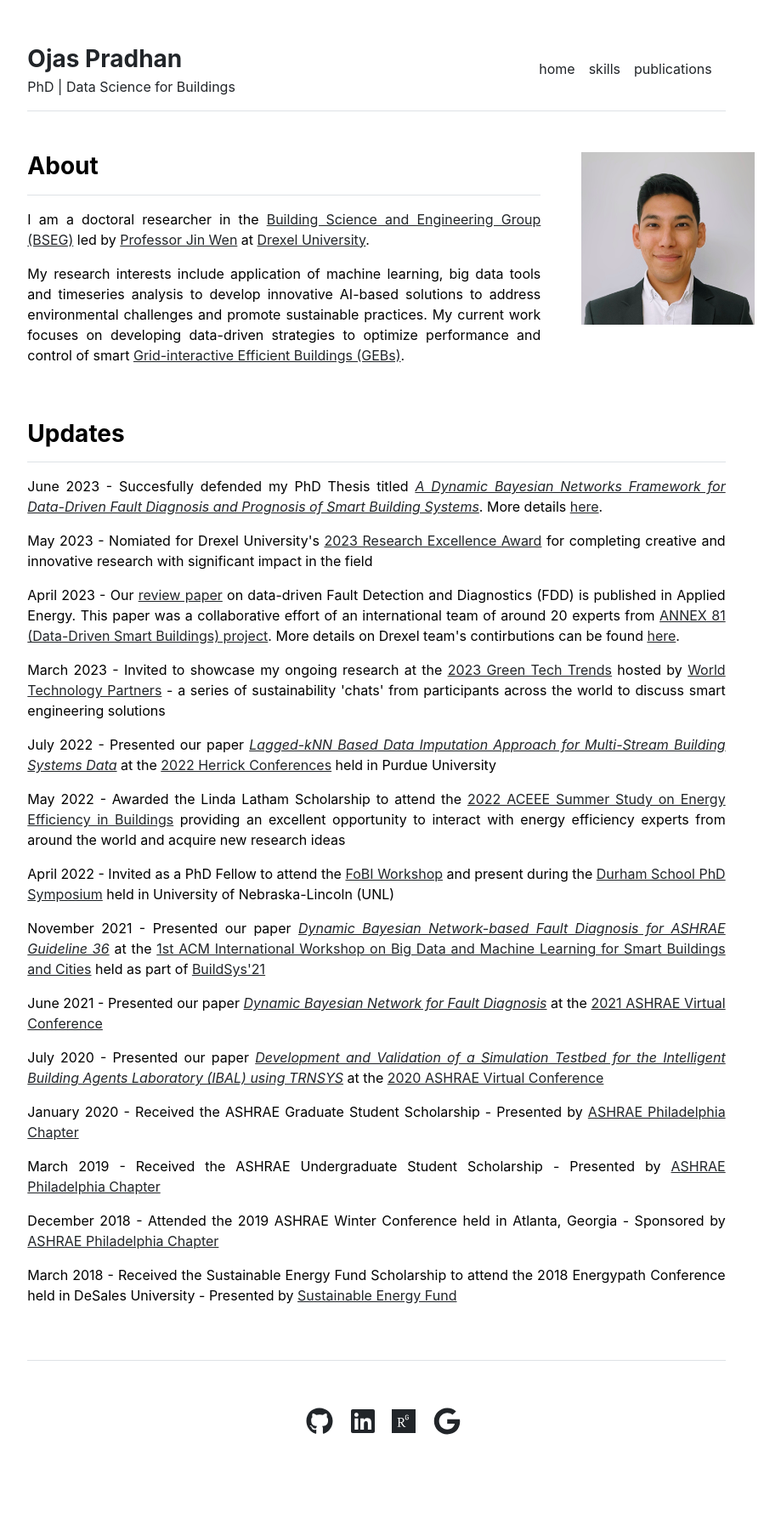
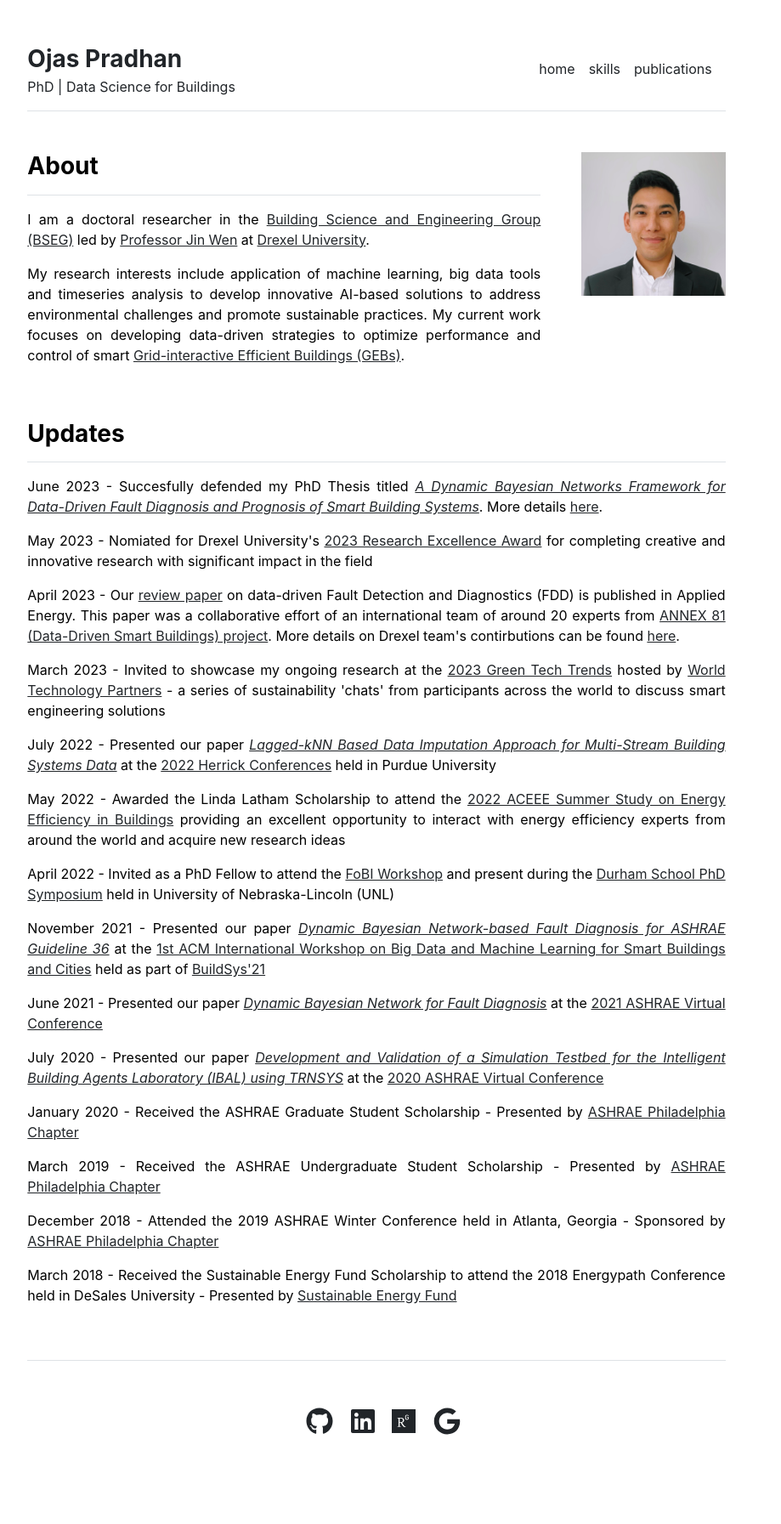
Before and after one commit to pradhanojas/pradhanojas.github.io, a Jekyll site: the page built from index.md, in a window 1280 px wide. Shown: the whole page at 85% size, without its empty margins (197-1116 px from the left). Built offline with Jekyll 4.4.1, drawn with Linux system fonts in a browser that asks for light colours.

Commit message:
Update home.html

```diff
--- a/_layouts/home.html
+++ b/_layouts/home.html
@@ -8,7 +8,7 @@ layout: default
     {{ content }}
   </div>
   <div class="col-md-3">
-    <img src="{{ site.github.url }}/assets/img/headshot-square.jpeg" alt="Home" width="120%">
+    <img src="{{ site.github.url }}/assets/img/headshot-square.jpeg" alt="Home" width="100%">
   </div>
 </div>
 
```
